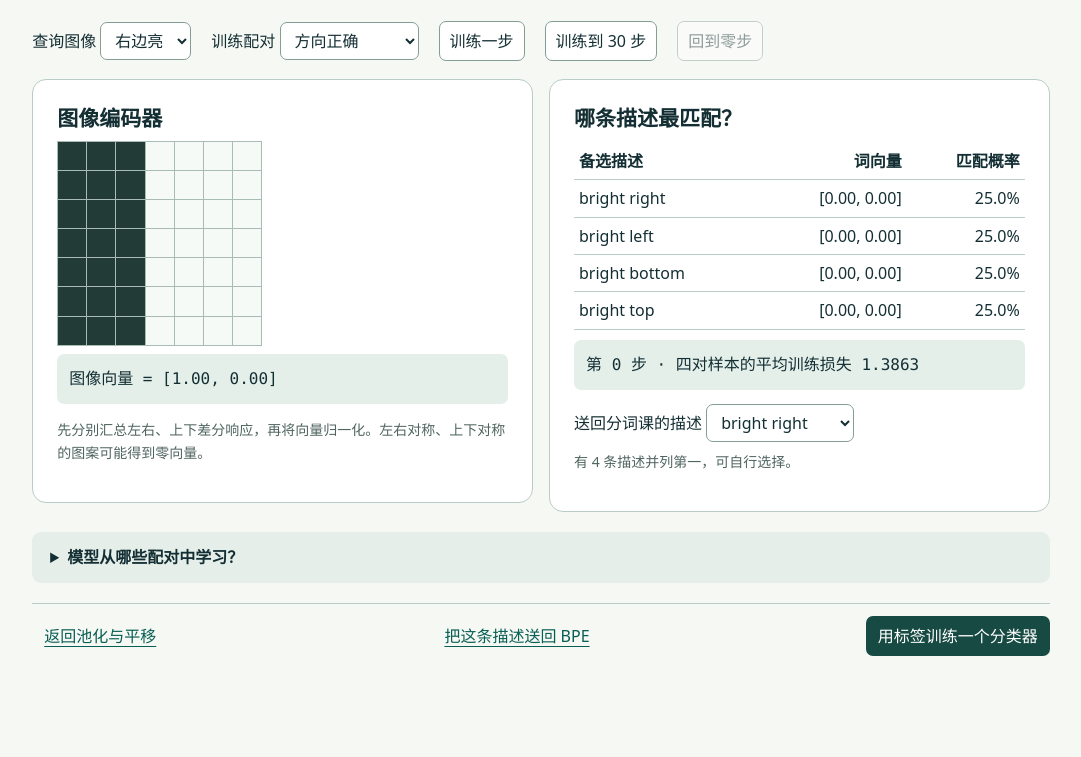
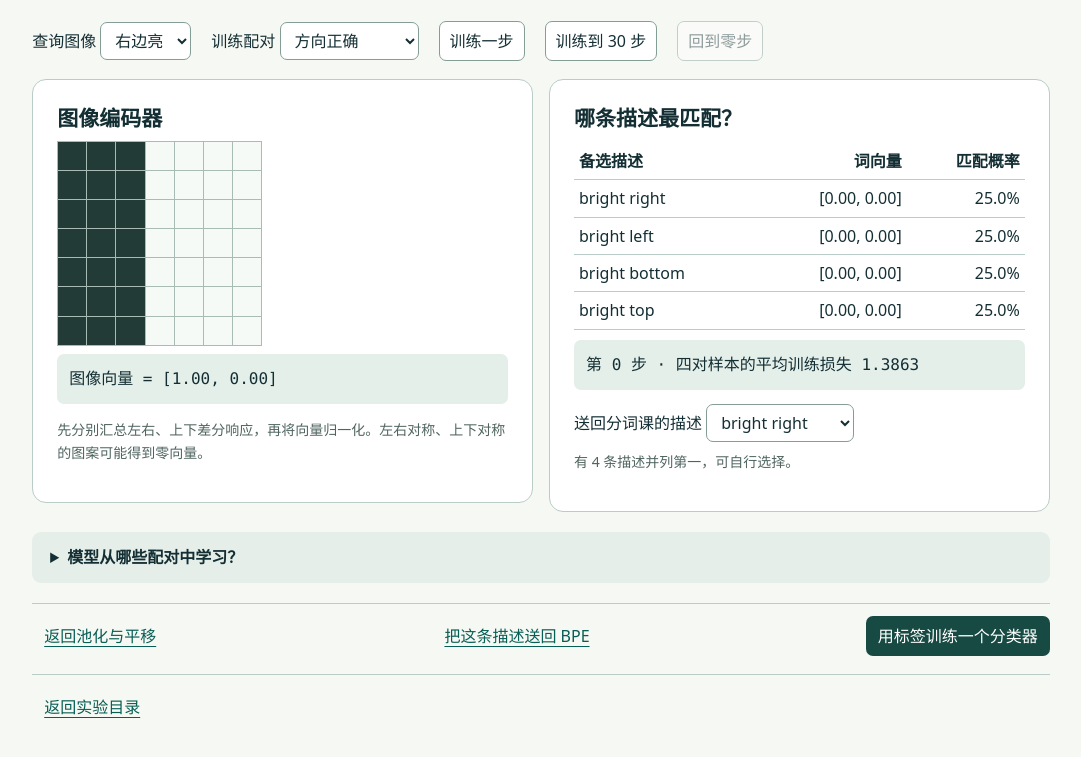
Before and after one commit to ChenYueqi2024/model-mechanics, a plain HTML site: page retrieval/index.html in a window 1280 px wide. Shown: the part 241-998 px from the top of the page, without its empty margins (99-1180 px from the left). Before the commit the page ends 955 px from the top, so only its background shows below. Drawn offline with Linux system fonts and the light colour scheme.

Commit message:
Add a return link to the interactive experiment directory

```diff
--- a/retrieval/index.html
+++ b/retrieval/index.html
@@ -9,4 +9,4 @@
 <section class="panel"><h2>哪条描述最匹配？</h2><table class="matrix"><thead><tr><th>备选描述</th><th>词向量</th><th>匹配概率</th></tr></thead><tbody id="matches"></tbody></table><p id="loss" class="readout" aria-live="polite"></p><label>送回分词课的描述 <select id="caption"></select></label><p class="muted" id="verdict"></p></section></div>
 <details><summary>模型从哪些配对中学习？</summary><p>训练集有四张单边缘图，分别是右亮、左亮、下亮、上亮。bright 共用零向量，四个方向词各学一个二维向量。每张图与四个词向量做点积，经 softmax 后对正确描述计算交叉熵，再用整批梯度更新词向量。更换查询图像只影响检索，更换配对才会改变训练。</p><p>这个小实验借用了图文对比学习的思想，只训练文字一侧，使用图到文的单向损失。可把选中的英文描述送回语言课拆成子词，也可以继续研究标签怎样监督模型训练。</p><a href="https://proceedings.mlr.press/v139/radford21a.html">CLIP 原论文</a></details>
 <nav class="actions" aria-label="课间导航"><a href="../pooling/index.html">返回池化与平移</a><a id="caption-link" href="../bpe/index.html">把这条描述送回 BPE</a><a class="primary" href="../supervised/index.html">用标签训练一个分类器</a></nav>
-</main></body></html>
+<footer class="actions" aria-label="实验目录"><a href="/explore/">返回实验目录</a></footer></main></body></html>
```
Also changed, not shown: index.html (+1 -1 lines).
